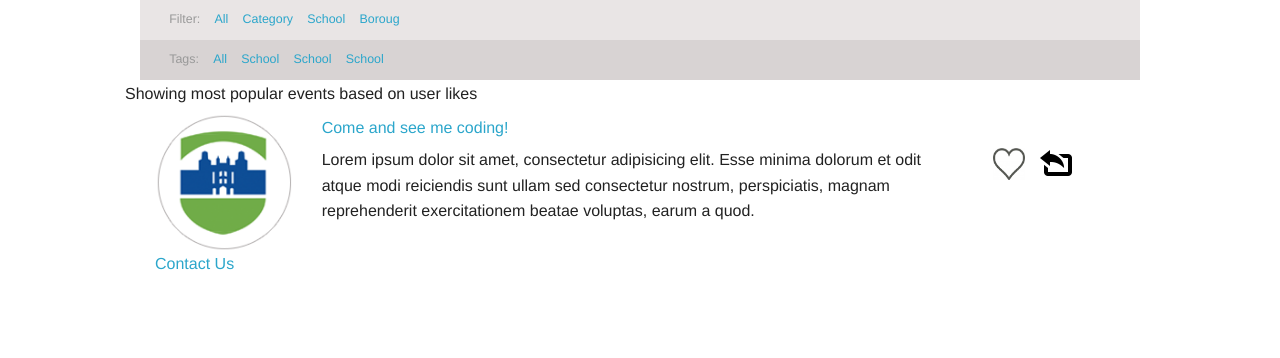
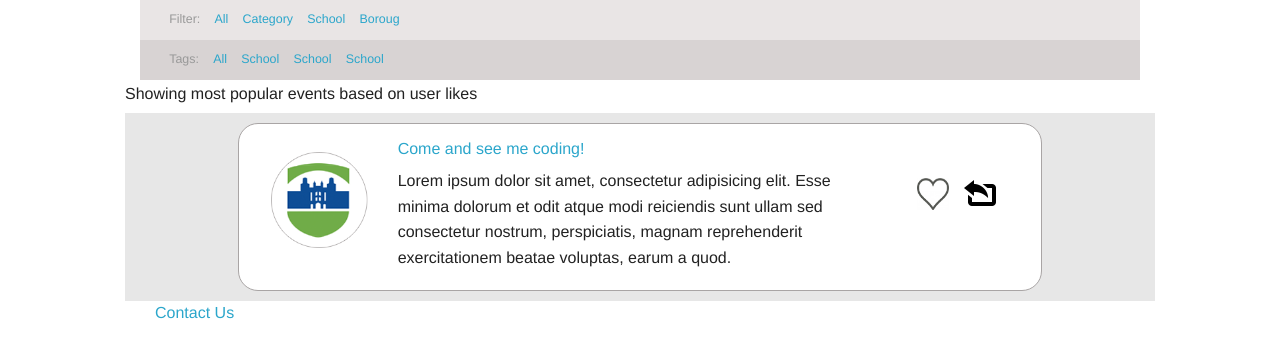
Before and after one commit to neoprez/adschool, a PHP site: page /timeline.php in a window 1280 px wide. Shown: the part 144-502 px from the top of the page. Run offline with PHP 8.4, Linux system fonts and the light colour scheme.

Commit message:
Added new styles

```diff
--- a/styles.css
+++ b/styles.css
@@ -62,5 +62,27 @@ h1 {
 }
 
 .social {
-	padding-top: 3%;
+	padding-top: 5%;
 }
+
+.event-post {
+	width: 80%;
+	margin: 0 auto;
+	padding: 10px;
+}
+
+.post {
+	padding-top: 10px;
+	border: 1px solid #a9a5a5;
+	border-radius: 20px;
+	background-color: #fff;
+	margin-bottom: 10px;
+}
+
+.content {
+	background-color: #E7E7E7;
+}
+
+.event-image > img {
+	padding-top: 16px;
+}
--- a/timeline.php
+++ b/timeline.php
@@ -24,7 +24,8 @@
 			<h6>Showing most popular events based on user likes</h6>
 		</div>
 		<div class="row content">
-			<div class="large-12 columns post-event">
+			<div class="event-post">
+				<div class="large-12 columns post">
 						<div class="event-image large-2 columns"><img src="images/school-icon.png"/></div>
 						<div class="event-info large-8 columns">
 							<h6 class="event-name"><a href="#">Come and see me coding!</a></h6>
@@ -37,4 +38,5 @@
 				</div>
 			</div>
 		</div>
+	</div>
 <?php include('footer.php'); ?>
```
Also changed, not shown: images/like-heart.jpg (added). Lines whose indentation alone changed are shown as unchanged.
